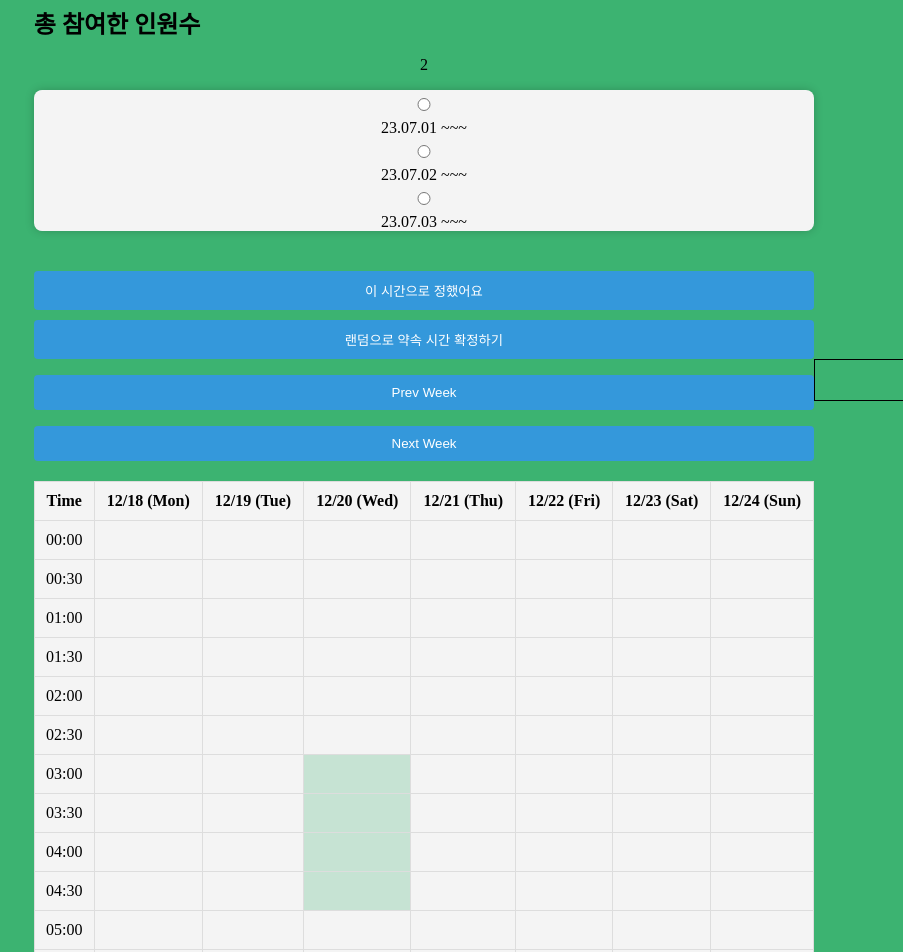
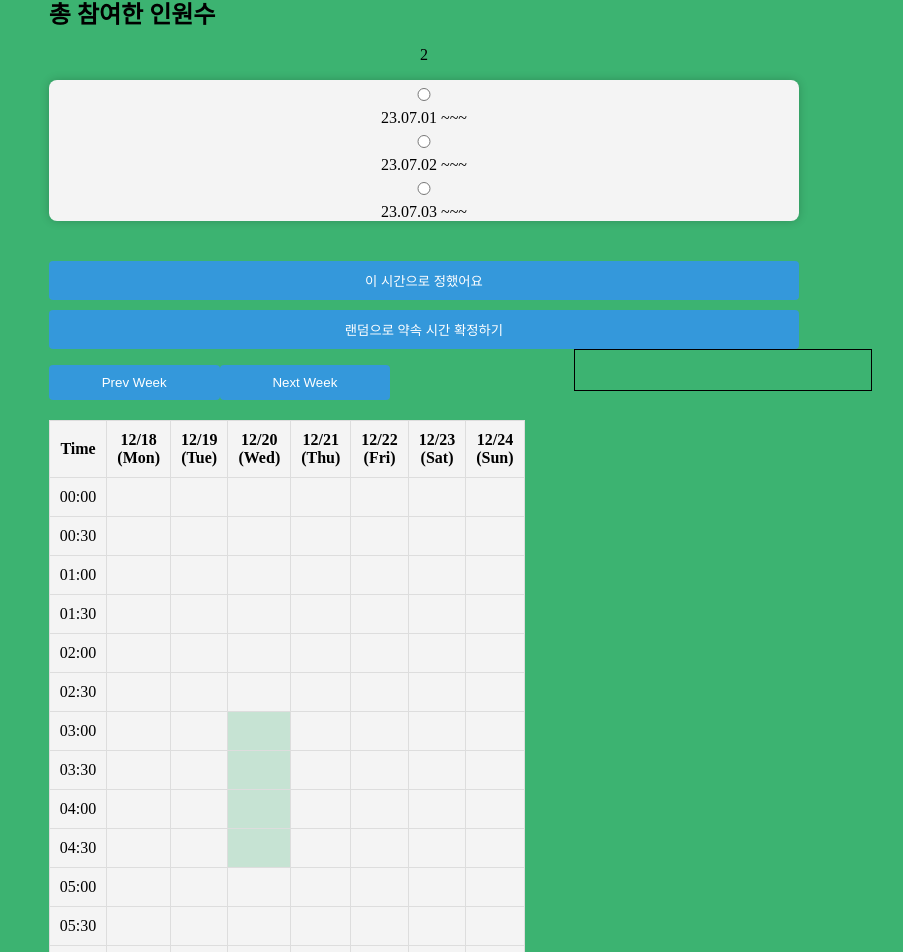
Before and after one commit to mindongmindong/whenMeet, a React (Create React App) app in the folder react-whenMeet/: page /resultend in a window 1280 px wide. Shown: the part 142-1094 px from the top of the page, without its empty margins (216-1119 px from the left). Built offline with nearby package versions, Linux system fonts and the light colour scheme.

Commit message:
[EDIT] CSS수정

```diff
--- a/react-whenMeet/src/components/CalendarWeek.jsx
+++ b/react-whenMeet/src/components/CalendarWeek.jsx
@@ -97,7 +97,8 @@ const CalendarWeek = ({
   const weekDates = weeks[currentWeekIndex] || [];
 
   return (
-    <div>
+    <div className="wrap">
+      <div className="button-container">
         <button onClick={handlePrevWeek} disabled={currentWeekIndex === 0}>
           Prev Week
         </button>
@@ -107,6 +108,7 @@ const CalendarWeek = ({
         >
           Next Week
         </button>
+      </div>
       <table className="calendar-container">
         <thead>
           <tr>
--- a/react-whenMeet/src/components/ResultEndForm.jsx
+++ b/react-whenMeet/src/components/ResultEndForm.jsx
@@ -67,6 +67,15 @@ export default function ResultEndForm() {
           },
         ],
       },
+      {
+        name: "test6",
+        availableSchedules: [
+          {
+            availableDate: "2023-12-22",
+            availableTimes: [38],
+          },
+        ],
+      },
     ],
   };
   const [title, setTitle] = useState(meetingData.title);
@@ -84,14 +93,19 @@ export default function ResultEndForm() {
 
   return (
     <div
-      style={{ textAlign: "center", display: "flex", flexDirection: "column" }}
+      style={{
+        textAlign: "center",
+        display: "flex",
+        flexDirection: "column",
+        alignItems: "center",
+      }}
     >
       <span className="row1">
         <h1 className="title-box">{title}</h1>
         <p>투표가 종료되었습니다.</p>
         <p style={{ color: "blue" }}>약속 시간은 {resultTime}입니다.</p>
         <div>
-          <h2>총 참여한 인원수</h2>
+          <h2 style={{ flex: "none" }}>총 참여한 인원수</h2>
           <p>{completedPeopleNum}</p>
           <form className="form-container">
             {possibleDates.map((date, index) => (
@@ -117,8 +131,7 @@ export default function ResultEndForm() {
             랜덤으로 약속 시간 확정하기
           </button>
         </div>
-        <span style={{ display: "flex", flexDirection: "row" }}>
-          <div className="calander-container">
+        <div style={{ display: "flex", flexDirection: "row" }}>
           <CalendarWeek
             participants={meetingData.participants}
             startDate={meetingData.startDate}
@@ -127,7 +140,7 @@ export default function ResultEndForm() {
             hoveredInfo={hoveredInfo}
             setHoveredInfo={setHoveredInfo}
           />
-          </div>
+
           <div className="row2">
             <span className="possible">
               {hoveredInfo && (
@@ -144,7 +157,7 @@ export default function ResultEndForm() {
               )}
             </span>
           </div>
-        </span>
+        </div>
       </span>
     </div>
   );
--- a/react-whenMeet/src/routes/ResultEnd.jsx
+++ b/react-whenMeet/src/routes/ResultEnd.jsx
@@ -3,11 +3,9 @@ import "../styles/HomeMake.css";
 
 function ResultEnd() {
   return (
-    <div
-      style={{ display: "flex", alignItems: "center", flexDirection: "column" }}
-    >
+    <>
       <ResultEndForm />
-    </div>
+    </>
   );
 }
 
--- a/react-whenMeet/src/styles/CalendarWeek.css
+++ b/react-whenMeet/src/styles/CalendarWeek.css
@@ -1,7 +1,16 @@
 .calendar-container {
-  margin-top: 20px;;
+  margin-top: 20px;
+  width: 100%;
+}
+.button-container {
+  display: flex;
+  justify-content: space-between;
+  width: 65%;
 }
 
+.wrap {
+  width: 70%;
+}
 table {
   width: 100%;
   border-collapse: collapse;
--- a/react-whenMeet/src/styles/ResultEnd.css
+++ b/react-whenMeet/src/styles/ResultEnd.css
@@ -1,3 +1,8 @@
+.title-box {
+  width: 30%;
+  margin: 0 auto;
+  text-align: center;
+}
 .form-container {
   width: 100%;
   margin-bottom: 20px;
@@ -9,9 +14,8 @@
   padding: 10px;
 }
 .possible {
-  margin-left: 0px;
   position: fixed;
-  width: 20em;
+  width: 20%;
   border-width: 1px;
   border-color: black;
   border-style: solid;
@@ -21,3 +25,7 @@
   display: flex;
   justify-content: center;
 }
+
+.calendar-container {
+  width: 65%;
+}
--- a/react-whenMeet/src/styles/ResultMake.css
+++ b/react-whenMeet/src/styles/ResultMake.css
@@ -1,3 +1,8 @@
+.title-box {
+  width: 30%;
+  margin: 0 auto;
+  text-align: center;
+}
 .column-container {
   display: flex;
   flex-direction: column;
@@ -10,10 +15,6 @@
 .flex-row {
   display: flex;
   flex-direction: row;
-}
-
-.calendar-container {
-  margin-right: 30px;
 }
 
 .mostTime {
```
Lines whose indentation alone changed are shown as unchanged.
